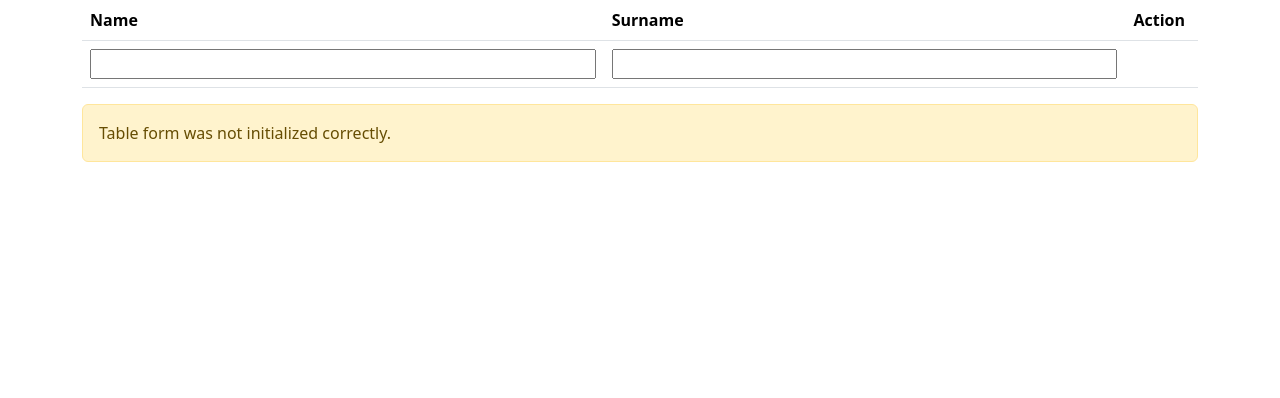
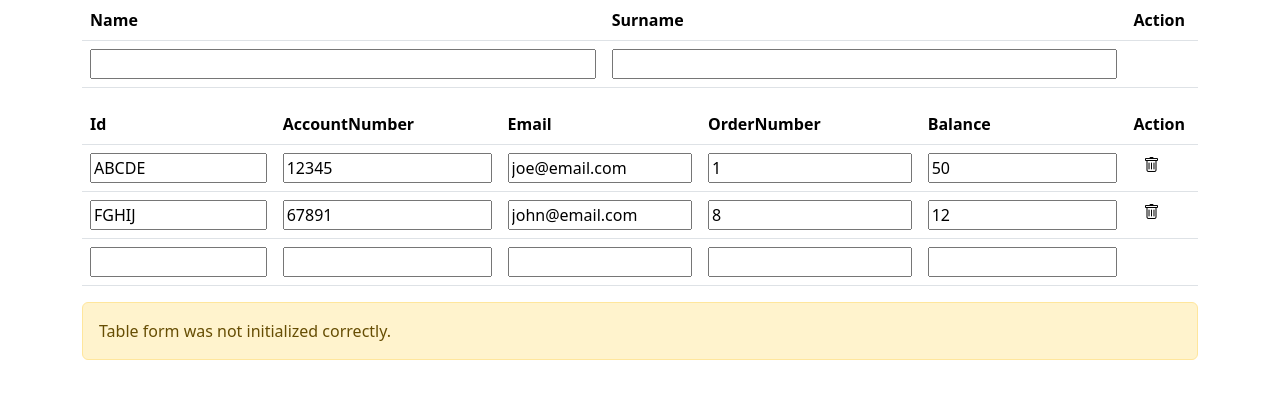
Before and after one commit to KyleHennessy/TableFormComponent, an Angular app: page / in a window 1280 px wide. Shown: the top 398 px of the page. Built offline with nearby package versions, Linux system fonts and the light colour scheme.

Commit message:
Can now pass in an array as an input. If the array is present, then it will populate the table form with records.

```diff
--- a/src/app/app.component.html
+++ b/src/app/app.component.html
@@ -6,6 +6,11 @@
     </div>
     <div class="row">
         <div class="col">
+            <app-table-form [controls]="demo2" [array]="demoArray2"></app-table-form>
+        </div>
+    </div>
+    <div class="row">
+        <div class="col">
             <app-table-form></app-table-form>
         </div>
     </div>
--- a/src/app/app.component.ts
+++ b/src/app/app.component.ts
@@ -15,4 +15,29 @@ export class AppComponent {
     ["Name", [Validators.required]],
     ["Surname", [Validators.required]]
   ])
+
+  demo2 = new Map<string, ValidatorFn[]>([
+    ['Id', [Validators.required, Validators.pattern('^[a-zA-Z]+$')]],
+    ['AccountNumber', [Validators.required, Validators.pattern('^[0-9]+$')]],
+    ['Email', [Validators.required, Validators.email]],
+    ['OrderNumber', [Validators.required, Validators.pattern('^[0-9]+$')]],
+    ['Balance', [Validators.required, Validators.pattern('^[0-9]+$')]]
+  ])
+
+  demoArray2 = [
+    {
+      Id: 'ABCDE',
+      AccountNumber: '12345',
+      Email: 'joe@email.com',
+      OrderNumber: '1',
+      Balance: '50',
+    },
+    {
+      Id: 'FGHIJ',
+      AccountNumber: '67891',
+      Email: 'john@email.com',
+      OrderNumber: '8',
+      Balance: '12',
+    }
+  ]
 }
--- a/src/app/table-form/table-form.component.ts
+++ b/src/app/table-form/table-form.component.ts
@@ -10,6 +10,7 @@ import { FormArray, FormControl, FormGroup, ReactiveFormsModule, ValidatorFn } f
 })
 export class TableFormComponent implements OnInit, AfterViewInit {
   @Input() controls: Map<string, ValidatorFn[]>;
+  @Input() array?: any[];
   @ViewChildren('firstInput') inputs: QueryList<ElementRef>;
   formGroup: FormGroup;
   selectedRow: number;
@@ -19,25 +20,36 @@ export class TableFormComponent implements OnInit, AfterViewInit {
   tabbed: boolean = false;
 
   ngOnInit(): void {
-    if (!this.controls) {
+    if(!this.controls){
       return;
     }
 
-    let array: FormArray;
+    let formArray = new FormArray([]);
 
-    const group = new FormGroup({});
+    if(this.array){
+      for(const item of this.array){
+        const formGroup = new FormGroup({});
+        for (const key of Object.keys(item)){
+          if(this.controls.has(key)){
+            formGroup.addControl(key, new FormControl(item[key], this.controls.get(key)))
+          }
+        }
+        formArray.push(formGroup)
+      }
 
-    for (const control of this.controls) {
-      group.addControl(control[0], new FormControl('', control[1]))
+      console.log(formArray.value)
     }
 
-    array = new FormArray([
-      group
-    ]);
+    let emptyRow = new FormGroup({});
+    for(const control of this.controls){
+      emptyRow.addControl(control[0], new FormControl('', control[1]))
+    }
+
+    formArray.push(emptyRow);
 
     this.formGroup = new FormGroup({
-      array
-    });
+      array: formArray
+    })
 
     this.validTableForm = true;
   }
```
